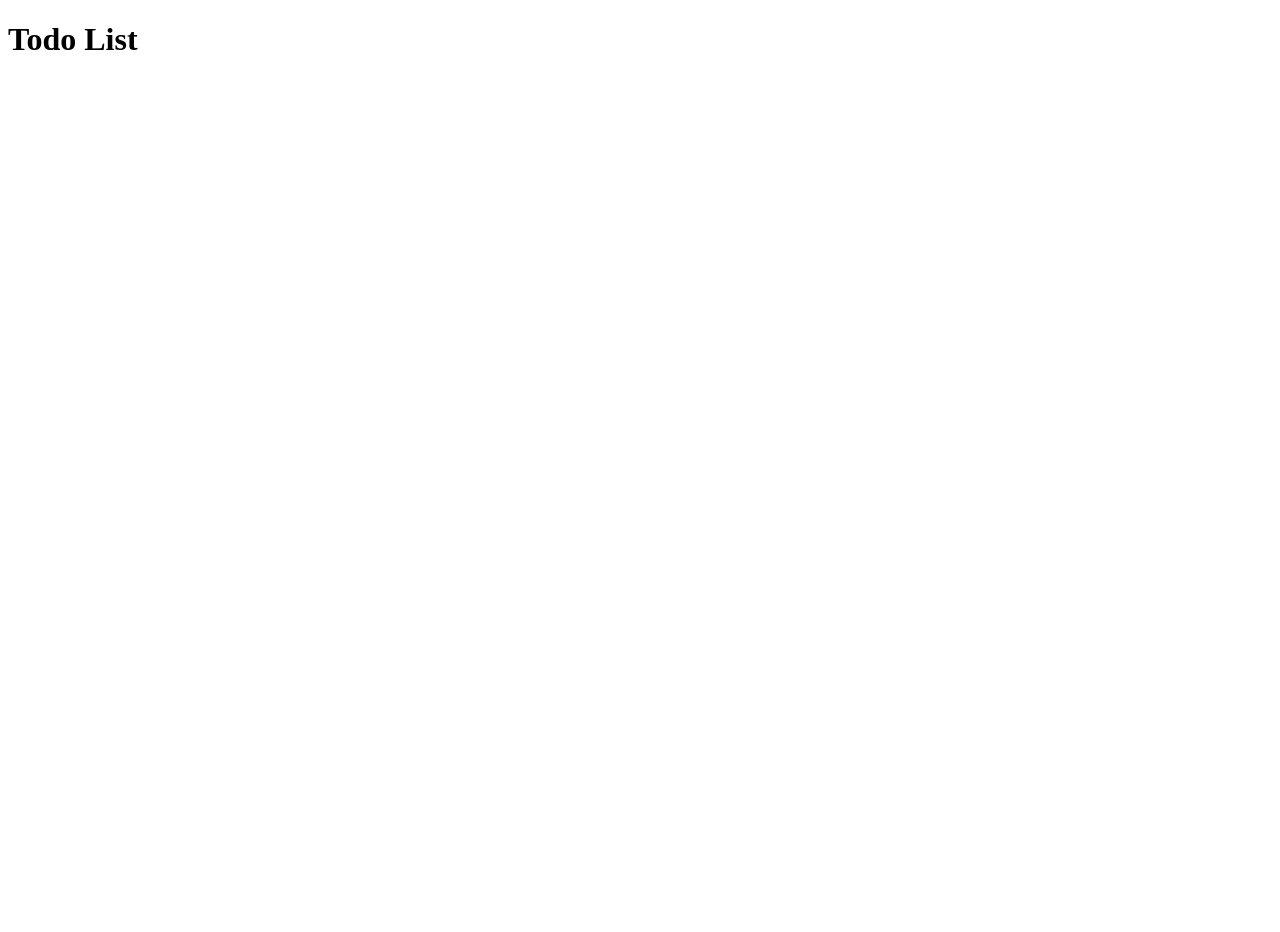
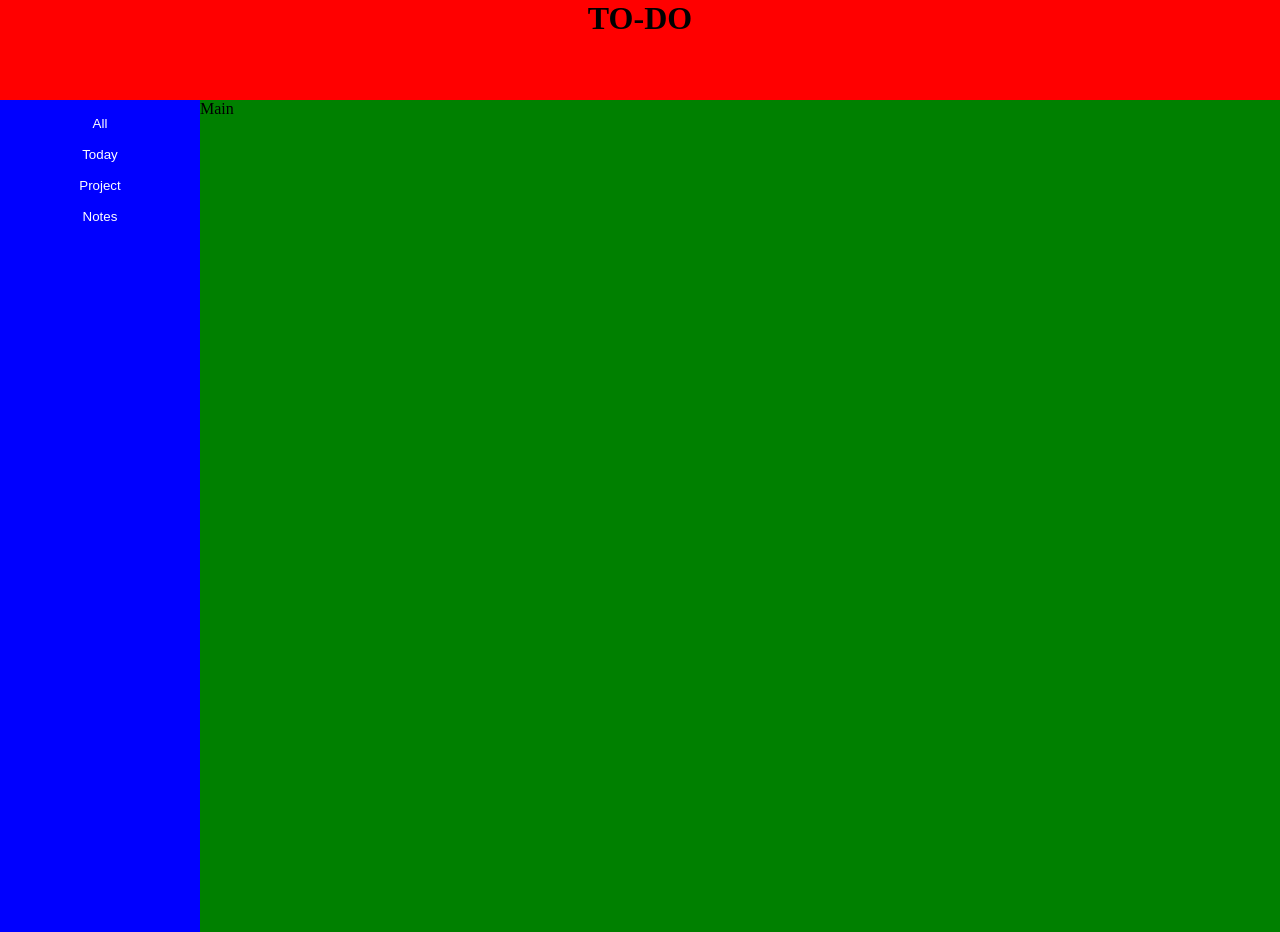
Before and after one commit to adrianlagarto/top-todo-List, a website built with webpack: page dist/index.html in a window 1280 px wide. Before the commit the page ends 800 px from the top, so only its background shows below. Built offline with nearby package versions, Linux system fonts and the light colour scheme.

Commit message:
rough lay out of the page

```diff
--- a/src/index.js
+++ b/src/index.js
@@ -1,10 +1,7 @@
+import pageLoad from "./pageLoad";
 
-
-function initializePage() {
-  loadHomePage();//creates main page for the todo list
-  tabs();//generates new tabs on page
-}
-
+console.log('pageLoading')
+pageLoad();
 
 
 /*
@@ -13,11 +10,9 @@ function initializePage() {
   the side bar there are options for
   shows todo today list
   shows all to list//Home
-    -Home
+    -All
     -Today
     //Projects list
     -list of projects
     Notes
-
-
 */
--- /dev/null
+++ b/src/mainPage.js
@@ -0,0 +1,44 @@
+
+
+const mainPage = () => {
+  const container = document.querySelector('#container');
+
+  const header = document.createElement('div');
+  const sidebar = document.createElement('div');
+  const main = document.createElement('div');
+
+  //Header div
+  header.setAttribute('id', 'header');
+  const headerTitle = document.createElement('h1');
+  headerTitle.innerText = 'TO-DO';
+  headerTitle.setAttribute('id','header-title');
+  header.appendChild(headerTitle);
+
+  //Side Bar div
+
+  /*Main*/
+
+  main.setAttribute('id', 'main')
+  const exp = document.createElement('div');
+  exp.innerText = 'Main'
+
+  main.appendChild(exp)
+
+  /*
+    side bar divs
+    -All btn
+    -Today btn
+    -Projects div
+    -Projects list btn
+    -Notes btn
+  */
+
+  container.appendChild(header);
+  container.appendChild(sidebar);
+  container.appendChild(main);
+
+  console.log('mainPages')
+}
+
+
+export default mainPage;
--- /dev/null
+++ b/src/pageLoad.js
@@ -0,0 +1,20 @@
+import mainPage from "./mainPage.js";
+import tabs from "./tabs";
+
+function initialLoad (){
+  tabs();//generates new tabs on page
+  mainPage();//creates main page dynamically
+}
+
+
+//Generate
+//header
+//sidebar
+//dynamic main page
+
+//when pressed
+//clear the main
+//render the new tab
+
+
+export default initialLoad;
--- a/src/tabs.js
+++ b/src/tabs.js
@@ -1,7 +1,33 @@
 
 
 const tabs = () => {
+  const container = document.querySelector('#container');
+  const sidebar = document.createElement('div');
 
+  sidebar.setAttribute('id', 'sidebar');
+  const allBtn = document.createElement('button');
+  const todayBtn = document.createElement('button');
+  const projectBtn = document.createElement('button');
+  const notesBtn = document.createElement('button');
+
+  allBtn.setAttribute('id', 'all-btn');
+  todayBtn.setAttribute('id', 'today-btn');
+  projectBtn.setAttribute('id', 'project-btn');
+  allBtn.setAttribute('id', 'all-btn');
+
+  allBtn.innerText = 'All';
+  todayBtn.innerText = 'Today';
+  projectBtn.innerText = 'Project';
+  notesBtn.innerText = 'Notes';
+
+  sidebar.appendChild(allBtn);
+  sidebar.appendChild(todayBtn);
+  sidebar.appendChild(projectBtn);
+  sidebar.appendChild(notesBtn);
+
+  container.appendChild(sidebar);
+
+  console.log('tabs')
 }
 
 export default tabs;
```
Also changed, not shown: dist/index.html, dist/main.js, dist/styles.css (added).
